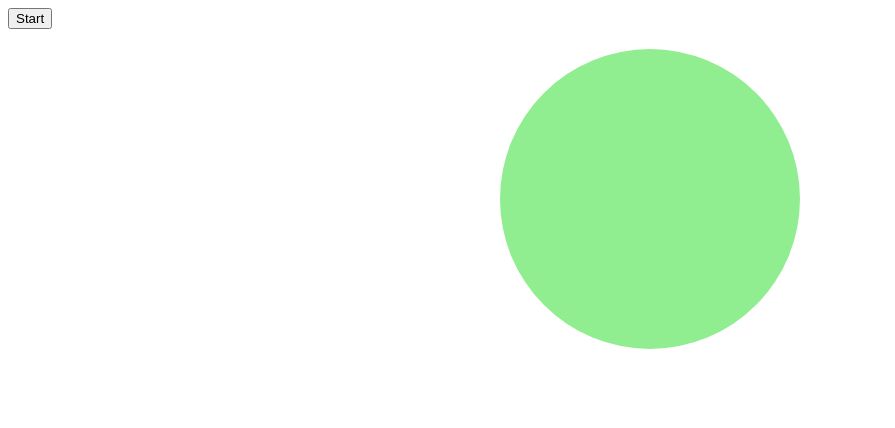
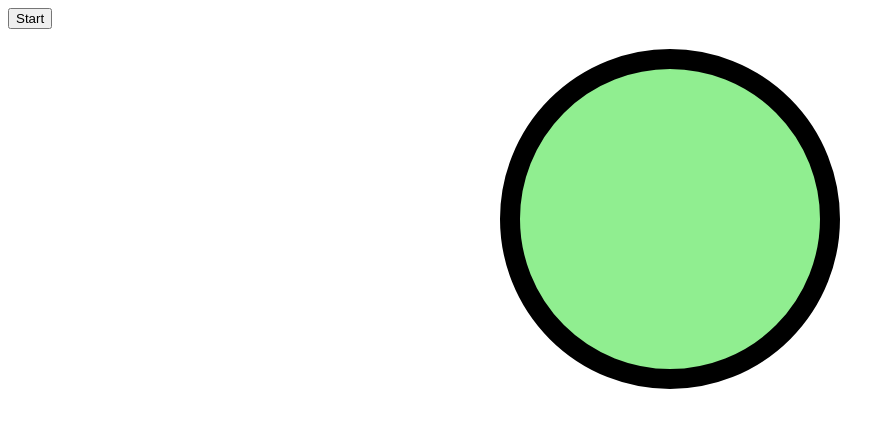
Before and after one commit to vitaliymv/Th-18-00-dz, a plain HTML site: page index.html in a window 1280 px wide. Both pictures are taken after a click on the button "Start". Shown: the whole page, without its empty margins (0-895 px from the left). Drawn offline with nearby package versions, Linux system fonts and the light colour scheme.

Commit message:
Add files via upload

```diff
--- a/script.js
+++ b/script.js
@@ -6,5 +6,6 @@ $("button").click(() => {
     $(".box").animate({
         width: "300px",
         height: "300px",
+        borderWidth: "20px"
     }, 1000)
 })
--- a/style.css
+++ b/style.css
@@ -4,4 +4,5 @@
     margin-top: 20px;
     background: lightgreen;
     position: absolute;
+    border: 1px solid black;
 }
```
